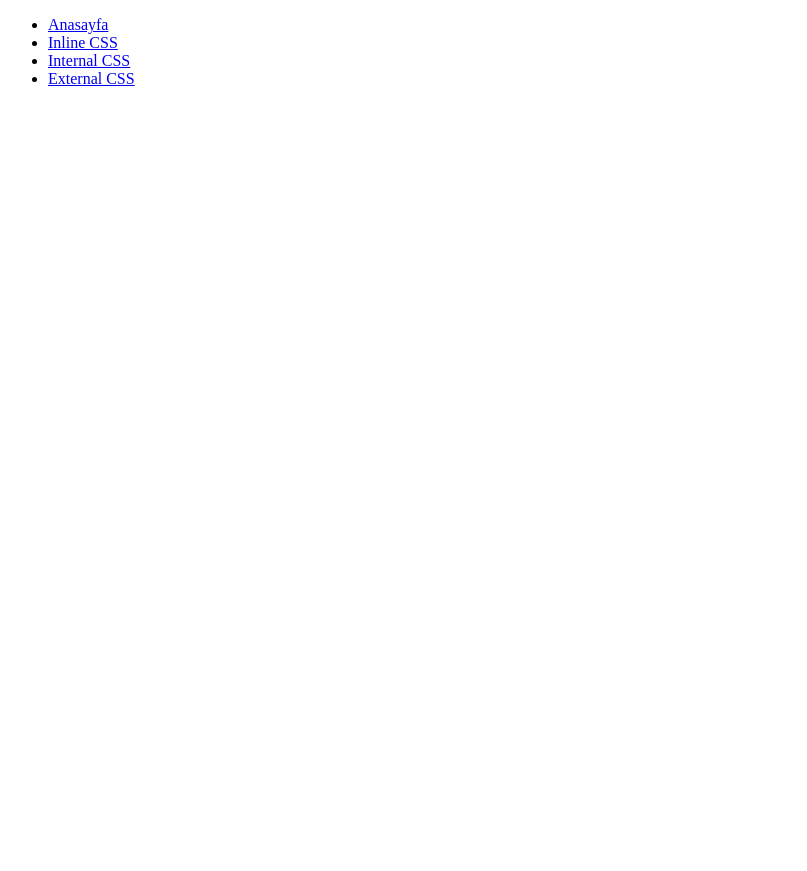
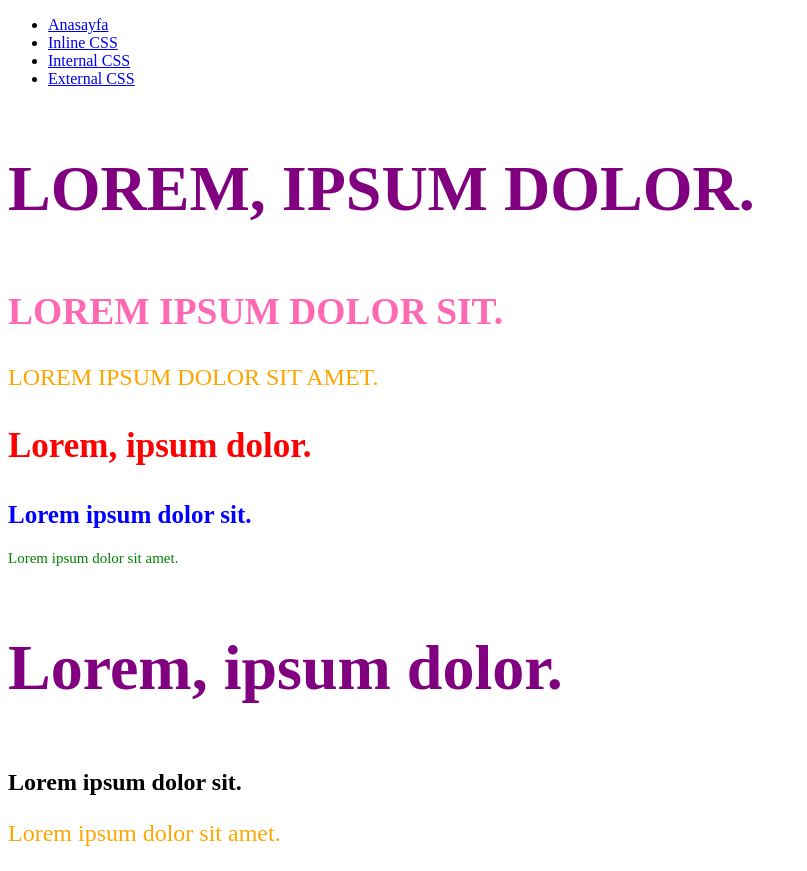
Before and after one commit to alihsanozkaya/kodluyoruz-front-end, a plain HTML site: page CSS/index.html in a window 1280 px wide. Shown: the whole page, without its empty margins (0-807 px from the left). Before the commit the page ends 800 px from the top, so only its background shows below. Drawn offline with Linux system fonts and the light colour scheme.

Commit message:
CSS ile Class ve ID Kullanımı

```diff
--- a/CSS/css/style.css
+++ b/CSS/css/style.css
@@ -1,3 +1,5 @@
+/* Açıklama Satırı */
+
 h1 {
     color: purple;
     font-size: 64px;
@@ -6,3 +8,28 @@ p{
     color: orange;
     font-size: 24px;
 }
+
+.text-red {
+    color: red;
+}
+.text-blue {
+    color: blue;
+}
+.text-green {
+    color: green;
+}
+.fs-sm {
+    font-size: 15px;
+}
+.fs-md {
+    font-size: 25px;
+}
+.fs-lg {
+    font-size: 35px;
+}
+
+#first-article {
+    color: hotpink;
+    font-size: 25px;
+    text-transform: uppercase;
+}
--- a/CSS/index.html
+++ b/CSS/index.html
@@ -4,6 +4,7 @@
     <meta charset="UTF-8">
     <meta name="viewport" content="width=device-width, initial-scale=1.0">
     <title>CSS</title>
+    <link rel="stylesheet" href="/CSS/css/style.css">
 </head>
 <body>
     <header>
@@ -24,5 +25,22 @@
             </ul>
         </nav>
     </header>
+    <section>
+        <article id="first-article">
+            <h1>Lorem, ipsum dolor.</h1>
+            <h2>Lorem ipsum dolor sit.</h2>
+            <p>Lorem ipsum dolor sit amet.</p>
+        </article>
+        <article>
+            <h1 class="text-red fs-lg">Lorem, ipsum dolor.</h1>
+            <h2 class="text-blue fs-md">Lorem ipsum dolor sit.</h2>
+            <p class="text-green fs-sm">Lorem ipsum dolor sit amet.</p>
+        </article>
+        <article>
+            <h1>Lorem, ipsum dolor.</h1>
+            <h2>Lorem ipsum dolor sit.</h2>
+            <p>Lorem ipsum dolor sit amet.</p>
+        </article>
+    </section>
 </body>
 </html>
```
Also changed, not shown: CSS/external.html (+1 -1 lines).
